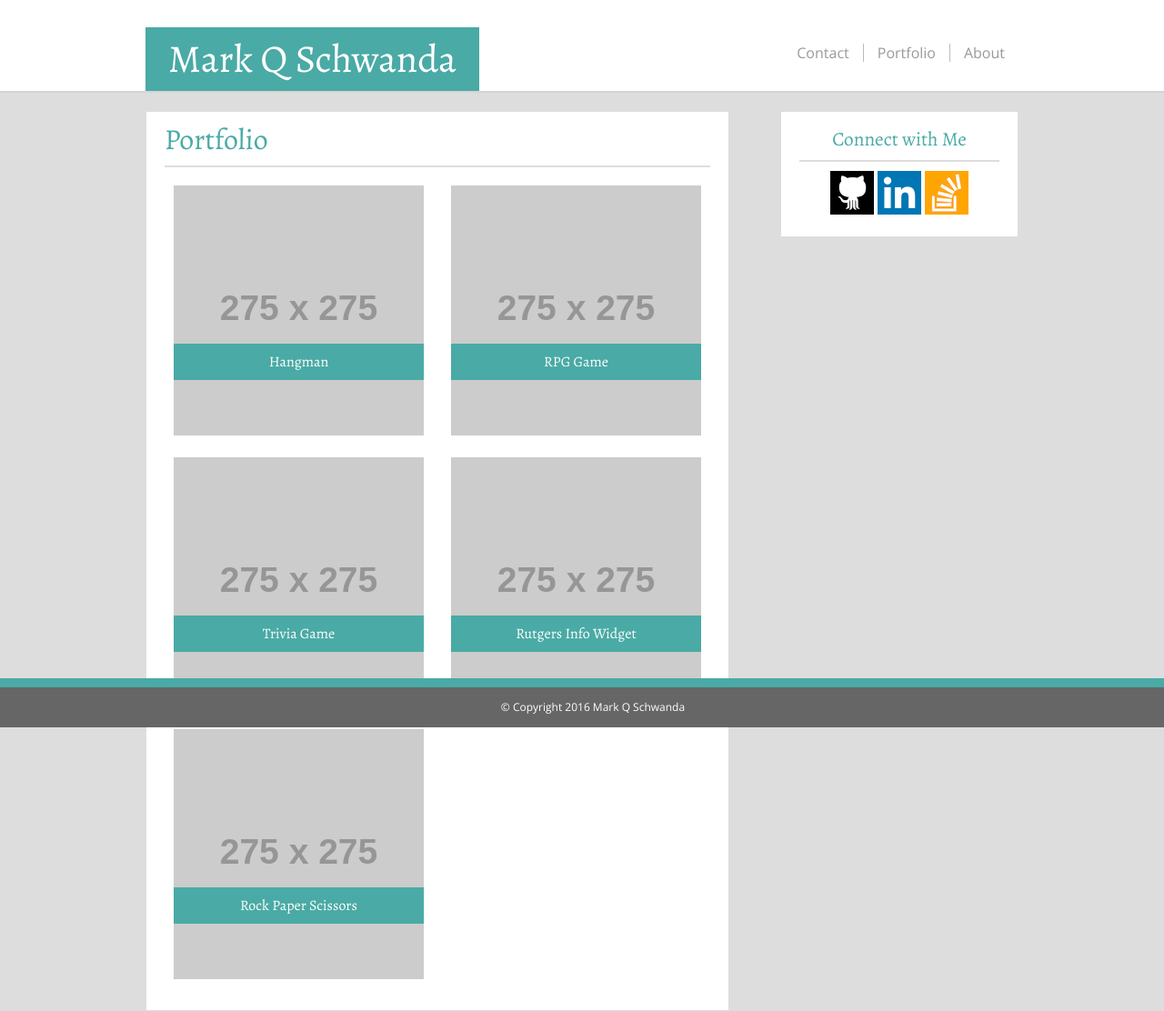
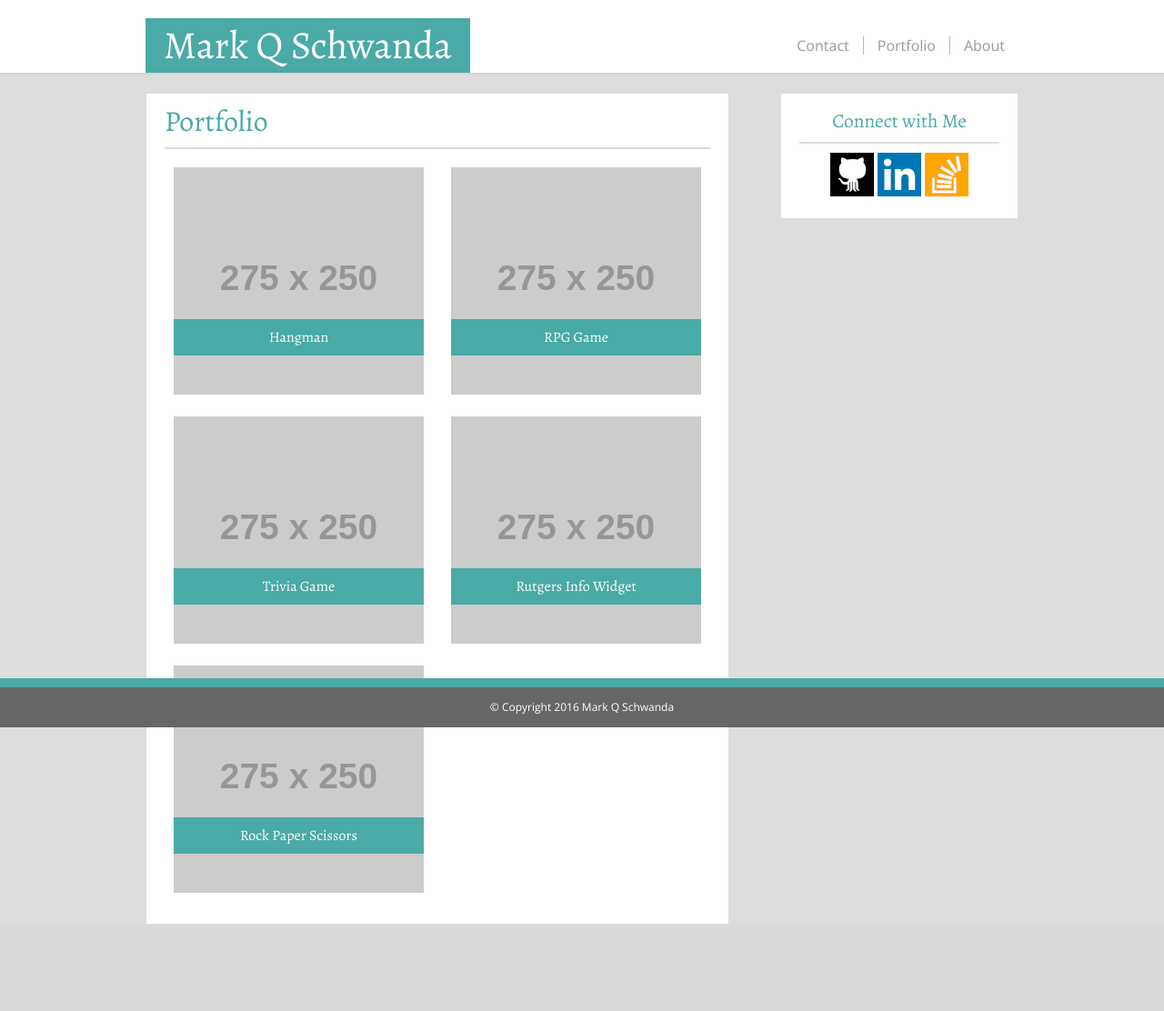
Before and after one commit to mqschwanda/Basic-Portfolio, a PHP site: page /portfolio.html in a window 1280 px wide. Shown: the whole page at 91% size. After the commit the page ends 1016 px from the top, so only its background shows below. Run offline with PHP 8.4, Linux system fonts and the light colour scheme; grey boxes labelled with a size stand in for pictures from a placeholder-image service; some libraries are stand-ins or nearby versions.

Commit message:
final project without header/footer fix

```diff
--- a/assets/css/style.css
+++ b/assets/css/style.css
@@ -14,7 +14,7 @@
 /* Header */
 	header {
 	   	position: relative;
-	   	height: 100px;
+	   	height: 80px;
 	    width: 100%;
 		color: white;
 		background-color: #ffffff;
@@ -26,18 +26,14 @@
 	#head-name {
 		position: absolute;
 		bottom: 0;
-		/* fixes bottom alignment issue
-		bottom: -26px; */
 		background-color: #4aaaa5;
 		color: white;
 		width: fit-content;
 		float: left;
-		padding: 25px;
+		padding: 20px;
 		margin-bottom: 0;
 	}
-
 /* Navigation */
-
 	/* General */
 		a:visited {
 	    text-decoration: none;
@@ -45,23 +41,25 @@
 		a:link {
 		    text-decoration: none;
 		}
-
 	/* Header Navigation */
 		#navigation {
 			float: right;
 			text-decoration: none;
 			width: fit-content;
 			list-style-type: none;
-		    margin: 48px 0px 0px 0px;
+		    margin: 40px 0px 0px 0px;
 		    padding: 0px;
 		    overflow: hidden;
 		}
+		#navigation div {
+			display: inline-block;
+			float: right;
+		}
 		#navigation a {
-		    display: block;
 		    color: #999999;
 		    text-align: center;
 		    text-decoration: none;
-		    padding: 0px 15px;
+		    padding: 1px 15px;
 		}
 		#navigation a:hover:not(.active) {
 		    background-color: #4aaaa5;
@@ -70,15 +68,10 @@
 		.active {
 	    	background-color: #4CAF50;
 		}
-		#navigation li {
-			display: inline-block;
-			float: right;
-		}
 		#navigation-border {
 			border-left:1px solid #bbb;
 			border-right:1px solid #bbb;
 		}
-
 /* Content */
 
 	/* Layout */
@@ -114,7 +107,6 @@
 		margin-top: 10px;
 		margin-bottom: 10px;
 	}
-
 /* Form */
 	form {
 		width:100%;
@@ -141,7 +133,6 @@
 	    color: white;
 	    font-size: 14px;
 	}
-
 /* Portfolio Gallery */
 	.portfolio-image-left, .portfolio-image-right {
 		margin: 10px;
@@ -156,14 +147,13 @@
 	/* Banner overlay on portfolio images */
 	.portfolio-image-left h6, .portfolio-image-right h6{
 		position: absolute;
-		bottom: 20%;
+		bottom: 15%;
 		width: 100%;
 		color: white;
 		background-color: #4aaaa5;
 		padding: 10px 0px;
 		text-align: center;
 	}
-
 /* Footer */
 	/* Sticky footer */
 	footer {
@@ -172,12 +162,13 @@
 		bottom: 0;
 		width: 100%;
 		border: 50px;
-		padding: 1em;
+		padding: 1em 0;
 	    color: white;
 	    background-color: #666666;
 	    clear: left;
 	    text-align: center;
 		border-top: 10px solid #4aaaa5;
+		margin-top: 40px;
 	}
 	#copyright {
 		font-size: 12px;
--- a/portfolio.html
+++ b/portfolio.html
@@ -12,11 +12,11 @@
 		<header>
 			<div class="entire-content">
 				<h3 id="head-name">Mark Q Schwanda</h3>
-				<ul id="navigation">
-					<li><a href="index.html">About</a></li>
-				    <li id="navigation-border"><a href="portfolio.html">Portfolio</a></li>
-					<li><a href="contact.html">Contact</a></li>
-				</ul>
+				<div id="navigation" class="sidebar">
+					<div><a href="index.html">About</a></div>
+				    <div id="navigation-border"><a href="portfolio.html">Portfolio</a></div>
+					<div><a href="contact.html">Contact</a></div>
+				</div>
 			</div>
 		</header>
 		<div class="entire-content">
@@ -25,27 +25,27 @@
 				<div class="h-line"> </div>
 				<!-- Hangman -->
 				<div class="portfolio-image-left">
-					<img src="http://placehold.it/275x275" alt="Hangman">
+					<img src="http://placehold.it/275x250" alt="Hangman">
 					<h6>Hangman</h6>
 				</div>
 				<!-- RPG Game -->
 				<div class="portfolio-image-right">
-					<img src="http://placehold.it/275x275" alt="RPG Game">
+					<img src="http://placehold.it/275x250" alt="RPG Game">
 					<h6>RPG Game</h6>
 				</div>
 				<!-- Trivia Game -->
 				<div class="portfolio-image-left">
-					<img src="http://placehold.it/275x275" alt="Trivia Game">
+					<img src="http://placehold.it/275x250" alt="Trivia Game">
 					<h6>Trivia Game</h6>
 				</div>
 				<!-- Rutgers Info Widget -->
 				<div class="portfolio-image-right">
-					<img src="http://placehold.it/275x275" alt="Rutgers Info Widget">
+					<img src="http://placehold.it/275x250" alt="Rutgers Info Widget">
 					<h6>Rutgers Info Widget</h6>
 				</div>
 				<!-- Rock Paper Scissors -->
 				<div class="portfolio-image-left">
-					<img src="http://placehold.it/275x275" alt="Rock Paper Scissors">
+					<img src="http://placehold.it/275x250" alt="Rock Paper Scissors">
 					<h6>Rock Paper Scissors</h6>
 				</div>
 			</div>
```
Also changed, not shown: contact.html (+5 -5 lines), index.html (+5 -5 lines).
